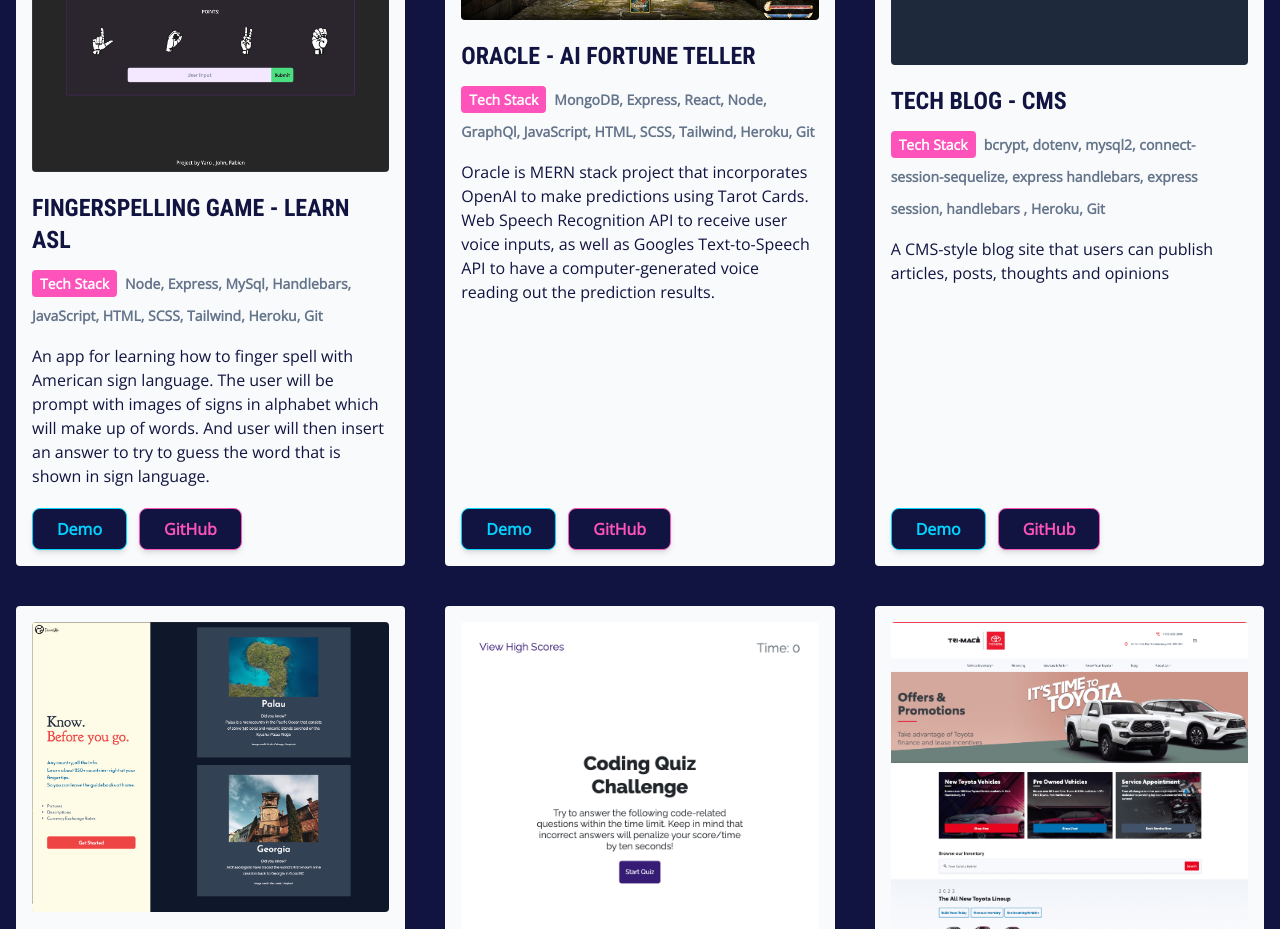
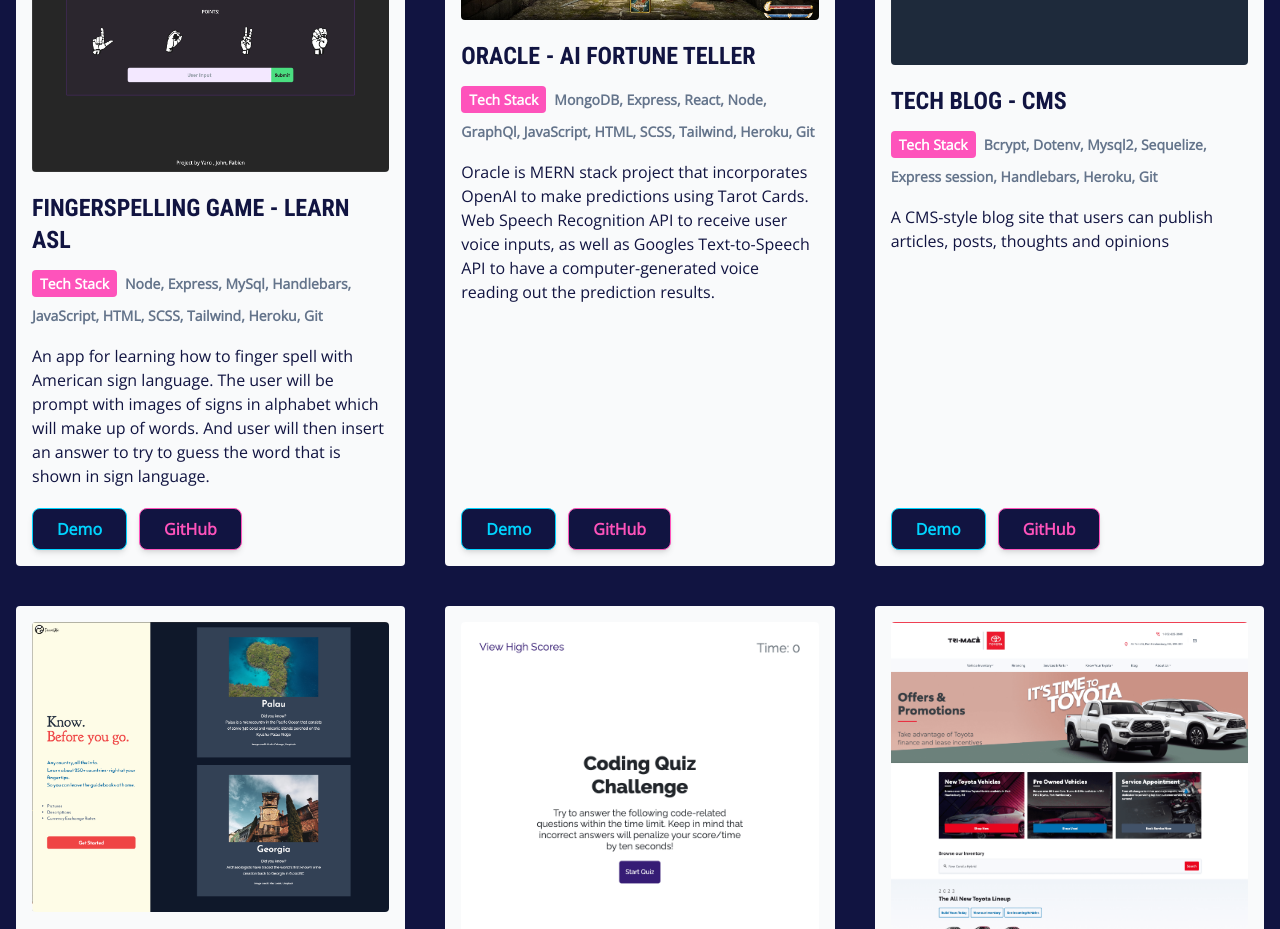
Before and after one commit to johnxlai/2023-portfolio, a React (Create React App) app: page / in a window 1280 px wide. Shown: the part 2020-2949 px from the top of the page. Built offline with nearby package versions, Linux system fonts and the light colour scheme.

Commit message:
Add tech blog description

```diff
--- a/src/components/sections/portfolio/portfolioData.js
+++ b/src/components/sections/portfolio/portfolioData.js
@@ -37,7 +37,7 @@ const PortfolioData = [
     title: 'Tech Blog - CMS',
     desc: 'A CMS-style blog site that users can publish articles, posts, thoughts and opinions',
     techStack:
-      'bcrypt, dotenv, mysql2, connect-session-sequelize, express handlebars, express session, handlebars , Heroku, Git',
+      'Bcrypt, Dotenv, Mysql2, Sequelize, Express session, Handlebars, Heroku, Git',
     demo: 'https://thawing-fortress-19300.herokuapp.com/',
     github: 'https://github.com/johnxlai/cms-tech-blog',
   },
```
